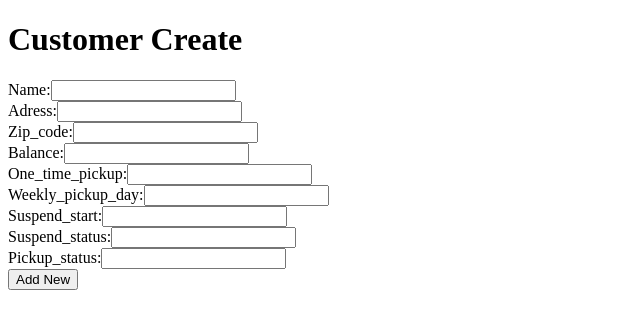
After one commit to Seyfe74/Django_Trash_Collector, a Django app: page /customers/new/ in a window 1280 px wide. The commit adds this page. Shown: the top 329 px of the page, without its empty margins (0-640 px from the left). Run offline with Django 3.2, Linux system fonts and the light colour scheme.

Commit message:
Customer and Employee creation made

```diff
--- a/trash_collector/customers/models.py
+++ b/trash_collector/customers/models.py
@@ -13,6 +13,6 @@ class Customer(models.Model):
     one_time_pickup = models.DateField(null = True)
     weekly_pickup_day = models.CharField(max_length=50)
     suspend_start = models.DateField(null = True)
-    suspend_end = models.DateField(null = False)
-    suspend_status = models.BooleanField
-    pickup_status = models.BooleanField
+    suspend_end = models.DateField(null = True)
+    suspend_status = models.BooleanField(null = True)
+    pickup_status = models.BooleanField(null = True)
--- /dev/null
+++ b/trash_collector/customers/templates/customers/create.html
@@ -0,0 +1,22 @@
+
+{% extends "base.html" %}
+
+{% block title %}New Customer Create{% endblock %}
+
+{% block header %}Customer Create{% endblock %}
+
+{% block content %}
+<form action="{% url 'customers:create' %}" method="post">
+    {% csrf_token %}
+    Name:<input name="name" id="name"><br>
+    Adress:<input name="address" id="address"><br>
+    Zip_code:<input name="zip_code" id="zip_code"><br>
+    Balance:<input name="balance" id="balance"><br>
+    One_time_pickup:<input name="one_time_pickup" id="one_time_pickup"><br>
+    Weekly_pickup_day:<input name="weekly_pickup_day" id="weekly_pickup_day"><br>
+    Suspend_start:<input name="suspend_start" id="suspend_start"><br>
+    Suspend_status:<input name="suspend_status" id="suspend_status"><br>
+    Pickup_status:<input name="pickup_status" id="pickup_status"><br>
+    <button type="submit">Add New </button>
+</form>
+{% endblock %}
--- a/trash_collector/customers/urls.py
+++ b/trash_collector/customers/urls.py
@@ -7,4 +7,8 @@ from . import views
 app_name = "customers"
 urlpatterns = [
     path('', views.index, name="index"),
+    path('new/', views.create, name="create"),
+    path('change/', views.change_pickup_date, name="change_pickup_date"),
+    path('suspend/', views.suspend_account, name="suspend_account"),
+    path('account/', views.account_info, name="account_info")
 ]
--- a/trash_collector/customers/views.py
+++ b/trash_collector/customers/views.py
@@ -1,4 +1,6 @@
 from django.http import HttpResponse
+from django.urls import reverse
+from django.http.response import HttpResponseRedirect
 from django.shortcuts import render
 from .models import Customer
 # Create your views here.
@@ -21,3 +23,32 @@ def index(request):
 
     print(user)
     return render(request, 'customers/index.html')
+
+
+def create(request):
+    if request.method =="POST":
+       name = request.POST.get("name")
+       user = request.user
+       new_cust = Customer(name=name, user = user)
+       new_cust.save()
+       return HttpResponseRedirect(reverse('customers:index'))
+    else:
+        return render(request, 'customers/create.html')
+
+
+def change_pickup_date(request):
+    if request.method =="POST":
+       weekly_pickup_day = request.POST.get("weekly_pickup_day")
+       user = request.user
+       new_p_date = Customer(name = weekly_pickup_day, user = user)
+       new_p_date.save()
+       return HttpResponseRedirect(reverse('customers:index'))
+    else:
+        return render(request, 'customers/update.html')
+
+
+def suspend_account(request):
+    pass
+
+def account_info(request):
+    pass
--- a/trash_collector/employees/urls.py
+++ b/trash_collector/employees/urls.py
@@ -6,5 +6,6 @@ from . import views
 
 app_name = "employees"
 urlpatterns = [
-    path('', views.index, name="index")
+    path('', views.index, name="index"),
+    path('new/', views.create, name="create")
 ]
--- a/trash_collector/templates/base.html
+++ b/trash_collector/templates/base.html
@@ -3,12 +3,48 @@
 <head>
   <meta charset="utf-8">
   <title>{% block title %}{% endblock %}</title>
+
+  <style>
+    ul {
+      list-style-type: none;
+      margin: 0;
+      padding: 0;
+      overflow: hidden;
+      background-color: #333;
+    }
+
+    li {
+      float: left;
+    }
+
+    li a {
+      display: block;
+      color: white;
+      text-align: center;
+      padding: 14px 16px;
+      text-decoration: none;
+    }
+
+    li a:hover:not(.active) {
+      background-color: #111;
+    }
+
+    .active {
+      background-color: #04AA6D;
+    }
+    </style>
+
 </head>
 <body>
 {% if user.is_authenticated %}
   {% for group in user.groups.all%}
     {% if group.name == "Customers" %}
     <p>Customer Navbar</p>
+    <ul>
+      <li><a href="{% url 'customers:change_pickup_date'%}"> Change Pickup Date    </a></li>
+      <li><a href="#Suspend"> Suspend Account    </a></li>
+      <li><a href="#Account"> Account Info</a></li>
+    </ul>
     {% elif group.name == "Employees" %}
     <p>Employee Navbar</p>
     {% endif %}
```
Also changed, not shown: trash_collector/customers/templates/customers/update.html (added, +13 -0 lines), trash_collector/employees/templates/employees/create.html (added, +14 -0 lines), trash_collector/employees/views.py (+16 -2 lines), trash_collector/customers/migrations/0002_alter_customer_suspend_end.py (added), trash_collector/customers/migrations/0003_auto_20210830_1219.py (added), trash_collector/templates/registration/register.html (line endings or trailing spaces).
